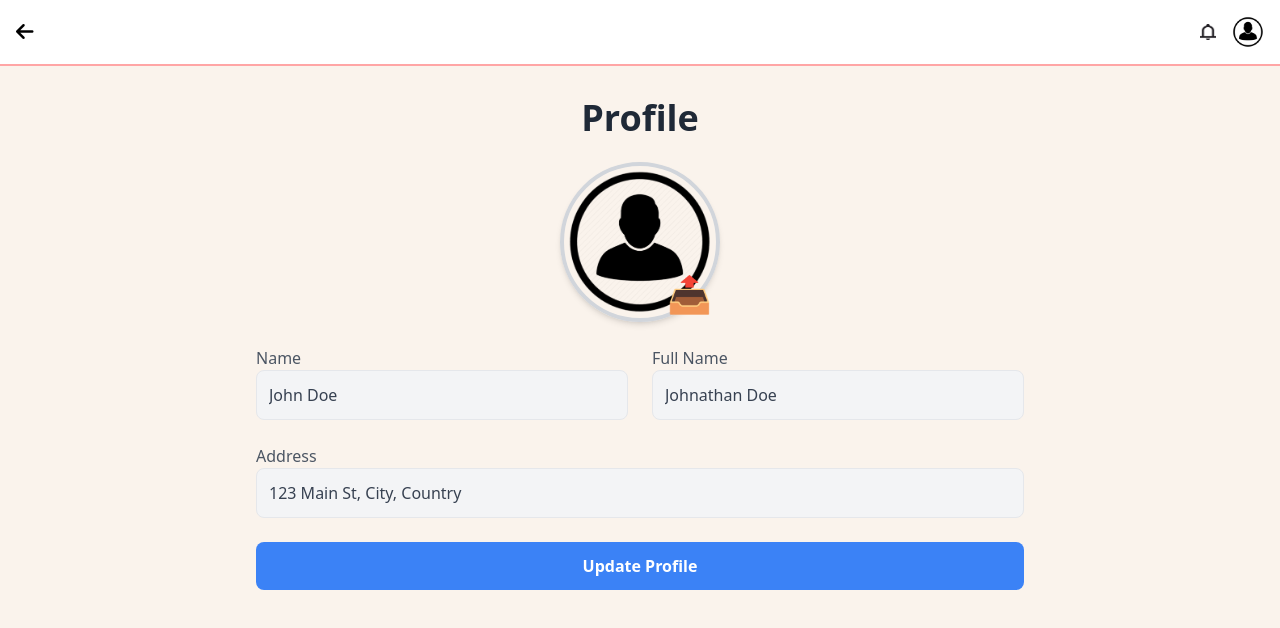
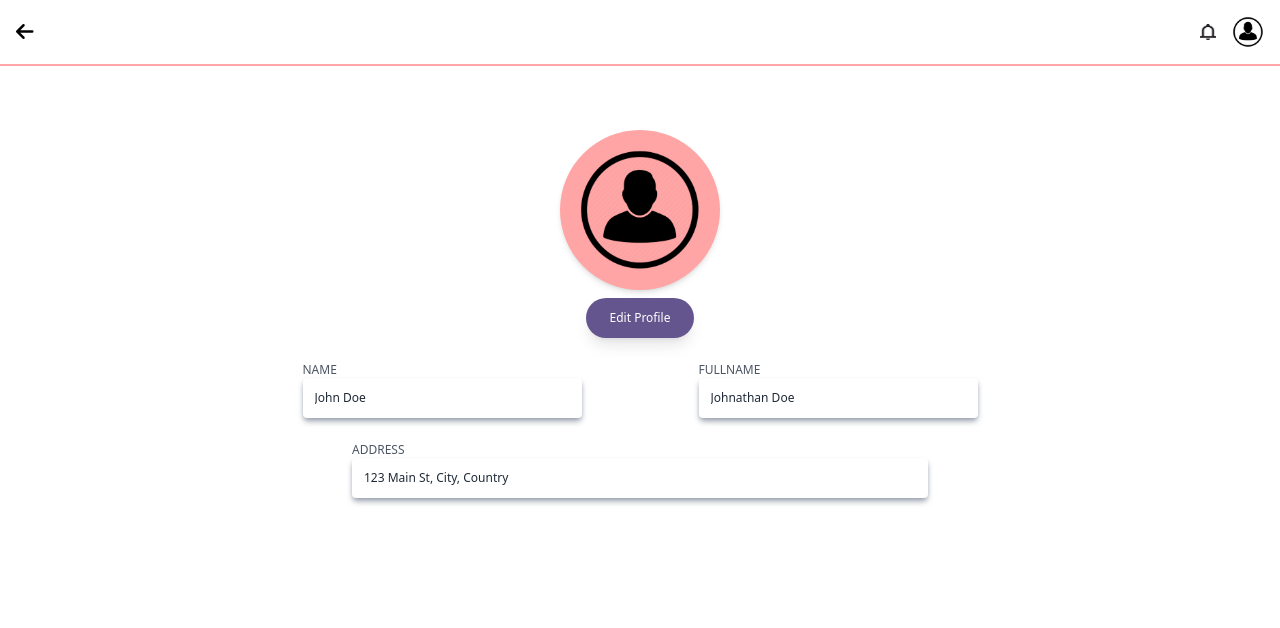
Before and after one commit to chinoy-the-great/nuxt3-drizzle-stitch, a Nuxt app: page /profile in a window 1280 px wide. Shown: the top 628 px of the page. Built offline with nearby package versions, Linux system fonts and the light colour scheme.

Commit message:
Updated styling for Profile page.

```diff
--- a/pages/profile.vue
+++ b/pages/profile.vue
@@ -1,47 +1,61 @@
 <template>
-	<div class="min-h-screen bg-nude-50 p-8">
-		<h1 class="text-4xl font-bold text-center text-gray-800 mb-6">Profile</h1>
-
+	<div class="min-h-screen bg-white p-8">
 		<!-- Profile Picture Upload -->
-		<div class="flex flex-col items-center mb-6">
+		<div class="flex flex-col items-center mt-8 mb-6">
 			<div class="relative">
 				<img
 					:src="localProfilePicture"
 					alt="Profile Picture"
-					class="h-40 w-40 rounded-full border-4 border-gray-300 shadow-md object-cover"
+					class="bg-[#ffa5a5] h-40 w-40 rounded-full shadow-md object-cover p-4"
 				/>
-				<label
-					for="profilePicture"
-					class="text-4xl absolute bottom-0 right-0 bg-transparent text-white p-2 rounded-full cursor-pointer transition"
-				>
-					📤
-				</label>
 			</div>
 			<input id="profilePicture" type="file" class="hidden" @change="handleFileUpload" />
+			<button
+				class="text-xs mt-2 rounded-full transition duration-200 shadow-lg px-6 py-3 text-white hover:bg-[#504366]"
+				style="background-color: #65558f"
+				@click="editMode ? triggerFileUpload() : toggleEditMode()"
+			>
+				{{ editMode ? 'Change Profile Pic' : 'Edit Profile' }}
+			</button>
 		</div>
-
 		<!-- Form Fields -->
 		<div class="max-w-3xl mx-auto grid grid-cols-1 md:grid-cols-2 gap-6">
-			<div>
-				<label for="name" class="block text-gray-600 font-medium">Name</label>
-				<input id="name" v-model="localName" class="input-field" placeholder="Enter your name" />
+			<div class="w-3/4 mx-auto">
+				<label for="name" class="block text-gray-600 font-medium text-xs">NAME</label>
+				<input
+					id="name"
+					v-model="localName"
+					placeholder="Enter your name"
+					:readonly="!editMode"
+					class="w-full p-3 text-xs rounded bg-white text-gray-800 shadow-md shadow-gray-400 focus:outline-none focus:ring-2 focus:ring-gray-500"
+				/>
 			</div>
-
-			<div>
-				<label for="fullName" class="block text-gray-600 font-medium">Full Name</label>
-				<input id="fullName" v-model="localFullName" class="input-field" placeholder="Enter your full name" />
+			<div class="w-3/4 mx-auto">
+				<label for="fullName" class="block text-gray-600 font-medium text-xs">FULLNAME</label>
+				<input
+					id="fullName"
+					v-model="localFullName"
+					placeholder="Enter your full name"
+					:readonly="!editMode"
+					class="w-full p-3 text-xs rounded bg-white text-gray-800 shadow-md shadow-gray-400 focus:outline-none focus:ring-2 focus:ring-gray-500"
+				/>
 			</div>
-
-			<div class="md:col-span-2">
-				<label for="address" class="block text-gray-600 font-medium">Address</label>
-				<input id="address" v-model="localAddress" class="input-field" placeholder="Enter your address" />
+			<div class="md:col-span-2 w-3/4 mx-auto">
+				<label for="address" class="block text-gray-600 font-medium text-xs">ADDRESS</label>
+				<input
+					id="address"
+					v-model="localAddress"
+					placeholder="Enter your address"
+					:readonly="!editMode"
+					class="w-full p-3 text-xs rounded bg-white text-gray-800 shadow-md shadow-gray-400 focus:outline-none focus:ring-2 focus:ring-gray-500"
+				/>
 			</div>
 		</div>
-
 		<!-- Save Button -->
-		<div class="max-w-3xl mx-auto mt-6">
+		<div v-if="editMode" class="max-w-3xl mx-auto mt-12 w-3/4 mx-auto text-xs">
 			<button
-				class="bg-blue-500 text-white font-semibold px-6 py-3 rounded-lg w-full hover:bg-blue-600 transition"
+				class="w-full py-3 rounded-full transition duration-200 shadow-lg text-white"
+				style="background-color: #65558f"
 				@click="saveProfile"
 			>
 				Update Profile
@@ -66,6 +80,7 @@ const localName = ref('')
 const localFullName = ref('')
 const localAddress = ref('')
 const localProfilePicture = ref('')
+const editMode = ref(false) // Add edit mode ref
 
 // Load userStore data into local refs when the component mounts
 onMounted(() => {
@@ -91,11 +106,19 @@ const handleFileUpload = (event: Event) => {
 const saveProfile = () => {
 	// Update Pinia store only when "Save" is clicked
 	userStore.updateProfile(localName.value, localFullName.value, localAddress.value, localProfilePicture.value)
+	editMode.value = false // Turn off edit mode after saving
+}
+
+const triggerFileUpload = () => {
+	const input = document.getElementById('profilePicture') as HTMLInputElement
+	input.click()
+}
+
+const toggleEditMode = () => {
+	editMode.value = !editMode.value
 }
 </script>
 
 <style scoped>
-.input-field {
-	@apply w-full p-3 border rounded-lg text-gray-700 bg-gray-100 focus:outline-none focus:ring-2 focus:ring-blue-400;
-}
+/* Remove the existing input-field styles, as they are now inline */
 </style>
```
